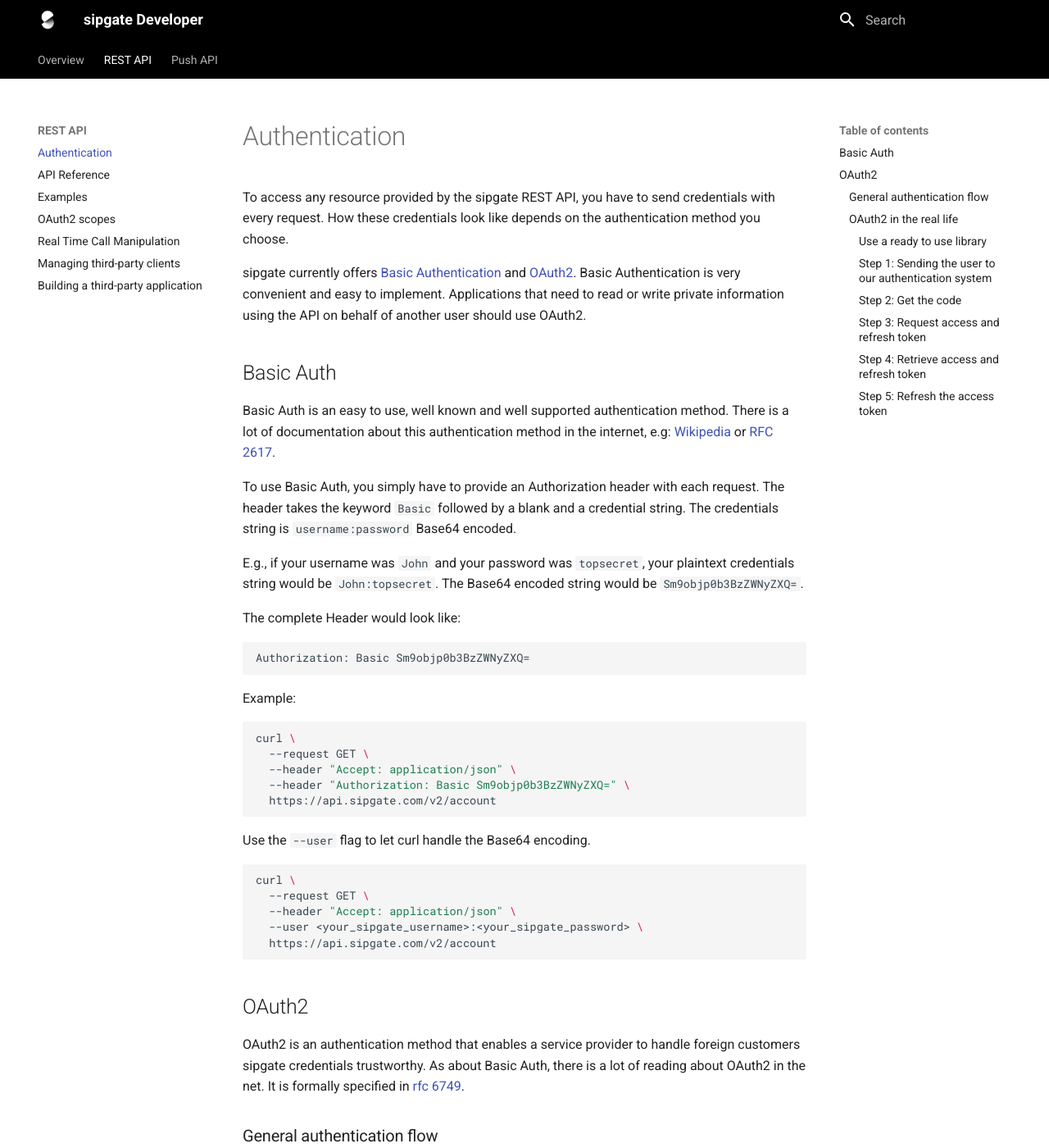
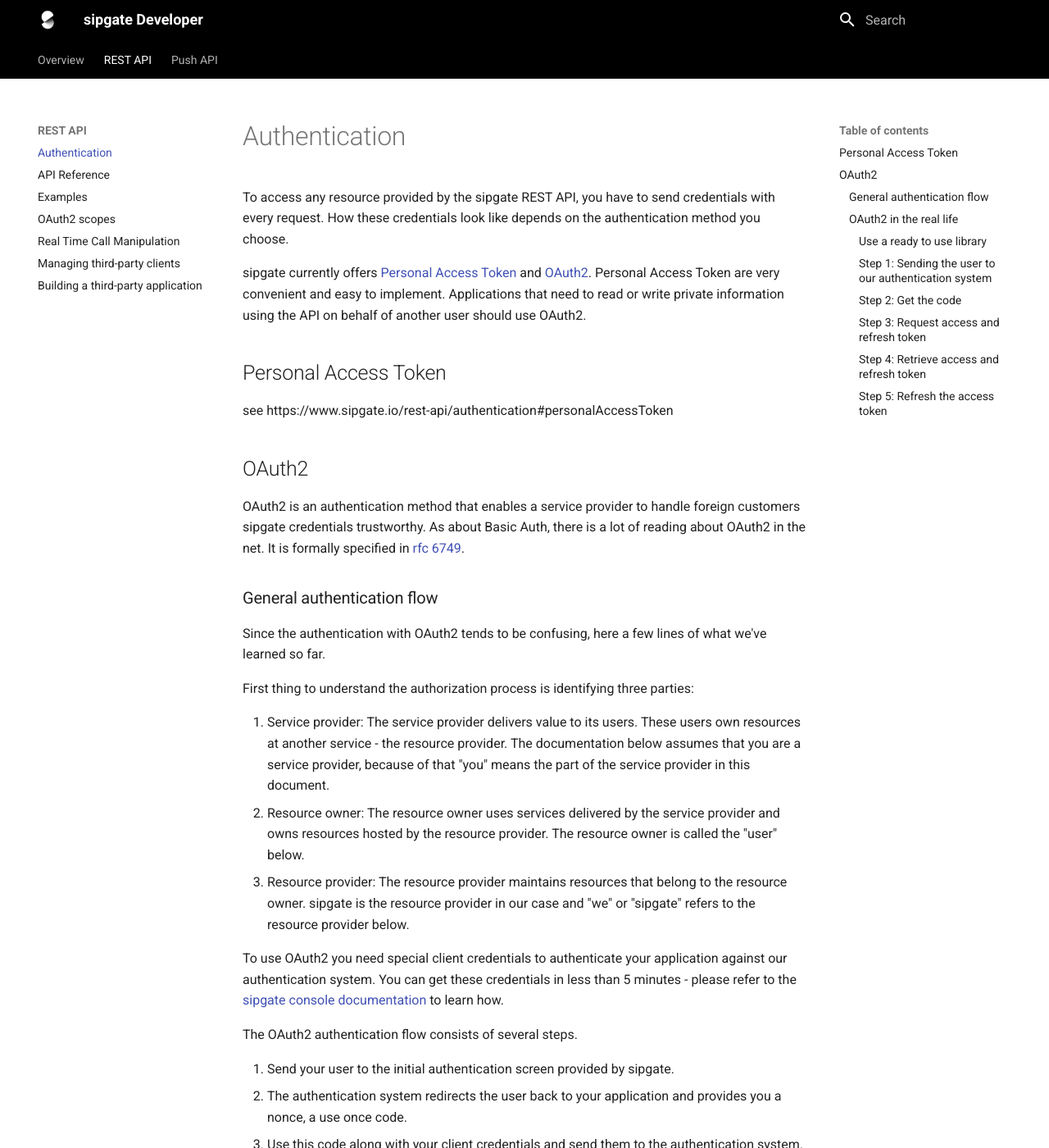
Before and after one commit to sipgate/docs, an MkDocs documentation site: the page built from docs/rest-api/authentication.md, in a window 1280 px wide and 1400 px high. Shown: the whole window at 82% size. Built offline with MkDocs 1.6.1 and Material for MkDocs 9.7.7, drawn with Linux system fonts in a browser that asks for light colours; old or Windows-style settings are respelled for this version of MkDocs.

Commit message:
Replaces Basic Auth with Personal Access Token

````diff
--- a/docs/rest-api/authentication.md
+++ b/docs/rest-api/authentication.md
@@ -3,40 +3,12 @@
 To access any resource provided by the sipgate REST API,  you have to send credentials with every request. How these credentials look like depends on the authentication method you choose.
 
 
-sipgate currently offers [Basic Authentication](#basic-auth) and [OAuth2](#oauth2). Basic Authentication is very convenient and easy to implement. Applications that need to read or write private information using the API on behalf of another user should use OAuth2.
+sipgate currently offers [Personal Access Token](#personal-access-token) and [OAuth2](#oauth2). Personal Access Token are very convenient and easy to implement. Applications that need to read or write private information using the API on behalf of another user should use OAuth2.
 
 
-## Basic Auth
+## Personal Access Token
 
-Basic Auth is an easy to use, well known and well supported authentication method. There is a lot of documentation about this authentication method in the internet, e.g: [Wikipedia](https://de.wikipedia.org/wiki/HTTP-Authentifizierung#Basic_Authentication) or [RFC 2617](https://www.ietf.org/rfc/rfc2617.txt).
-
-To use Basic Auth, you simply have to provide an Authorization header with each request. The header takes the keyword `Basic` followed by a blank and a credential string. The credentials string is `username:password` Base64 encoded.
-
-E.g., if your username was `John` and your password was `topsecret`, your plaintext credentials string would be `John:topsecret`. The Base64 encoded string would be `Sm9objp0b3BzZWNyZXQ=`.
-
-The complete Header would look like:
-
-```
-Authorization: Basic Sm9objp0b3BzZWNyZXQ=
-```
-
-Example:
-```bash
-curl \
-  --request GET \
-  --header "Accept: application/json" \
-  --header "Authorization: Basic Sm9objp0b3BzZWNyZXQ=" \
-  https://api.sipgate.com/v2/account
-```
-
-Use the `--user` flag to let curl handle the Base64 encoding.
-```bash
-curl \
-  --request GET \
-  --header "Accept: application/json" \
-  --user <your_sipgate_username>:<your_sipgate_password> \
-  https://api.sipgate.com/v2/account
-```
+see https://www.sipgate.io/rest-api/authentication#personalAccessToken
 
 ## OAuth2
 
````
